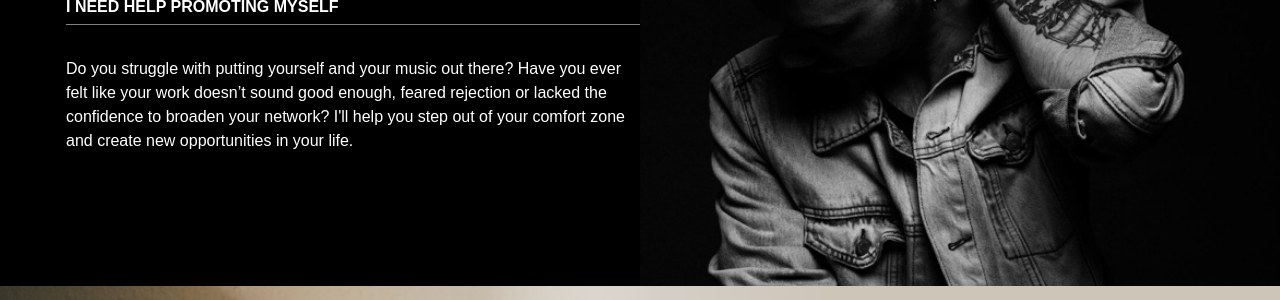
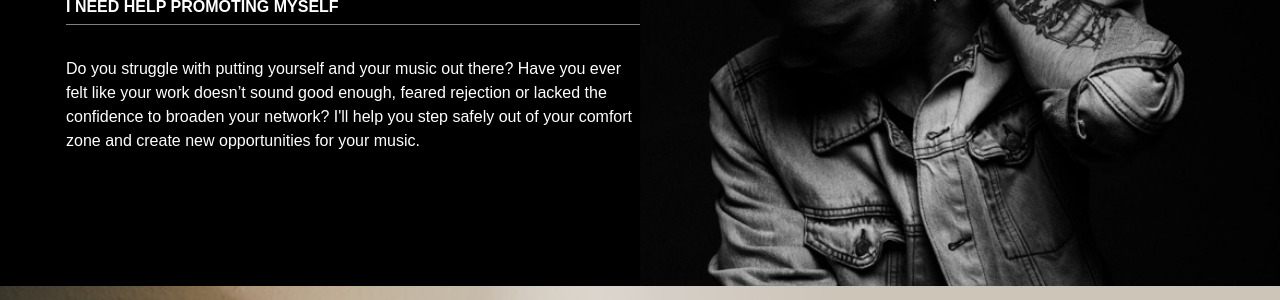
Before and after one commit to mlangsman/Coaching-Site, a Jekyll site: the page built from index.html, in a window 1280 px wide and 900 px high, scrolled down 1708 px. Shown: the part 200-500 px from the top of the window. Built offline with Jekyll 4.4.1, drawn with Linux system fonts in a browser that asks for light colours.

Commit message:
Copy change

```diff
--- a/index.html
+++ b/index.html
@@ -74,7 +74,7 @@ title: Different Beat
 					<div class="col-6 px-0">
 						<h3>I need help promoting myself</h3>
 								<p>
-									Do you struggle with putting yourself and your music out there? Have you ever felt like your work doesn’t sound good enough, feared rejection or lacked the confidence to broaden your network? I'll help you step out of your comfort zone and create new opportunities in your life.
+									Do you struggle with putting yourself and your music out there? Have you ever felt like your work doesn’t sound good enough, feared rejection or lacked the confidence to broaden your network? I'll help you step safely out of your comfort zone and create new opportunities for your music.
 								</p>
 					</div>
 					<div class="col-6"></div>
```
